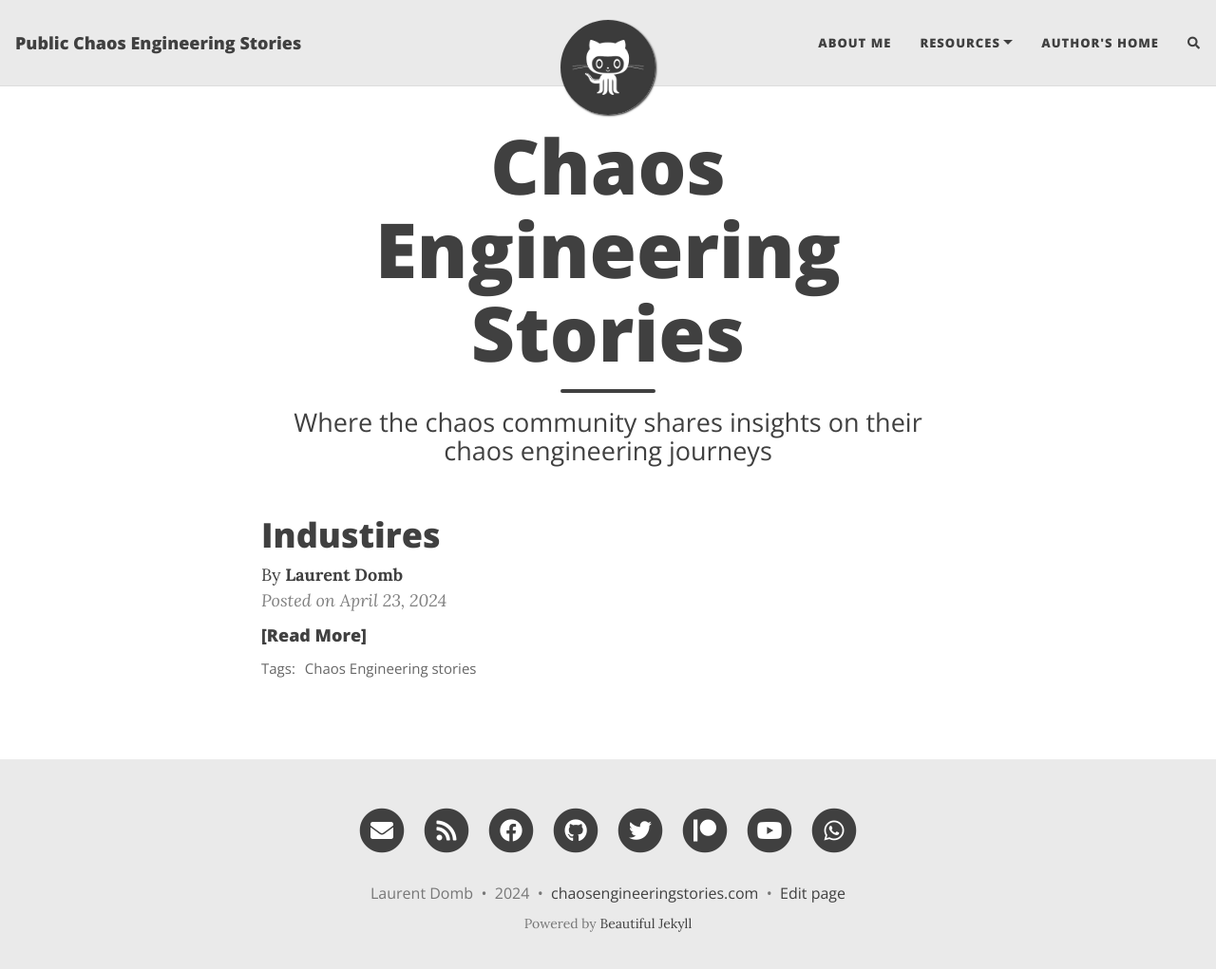
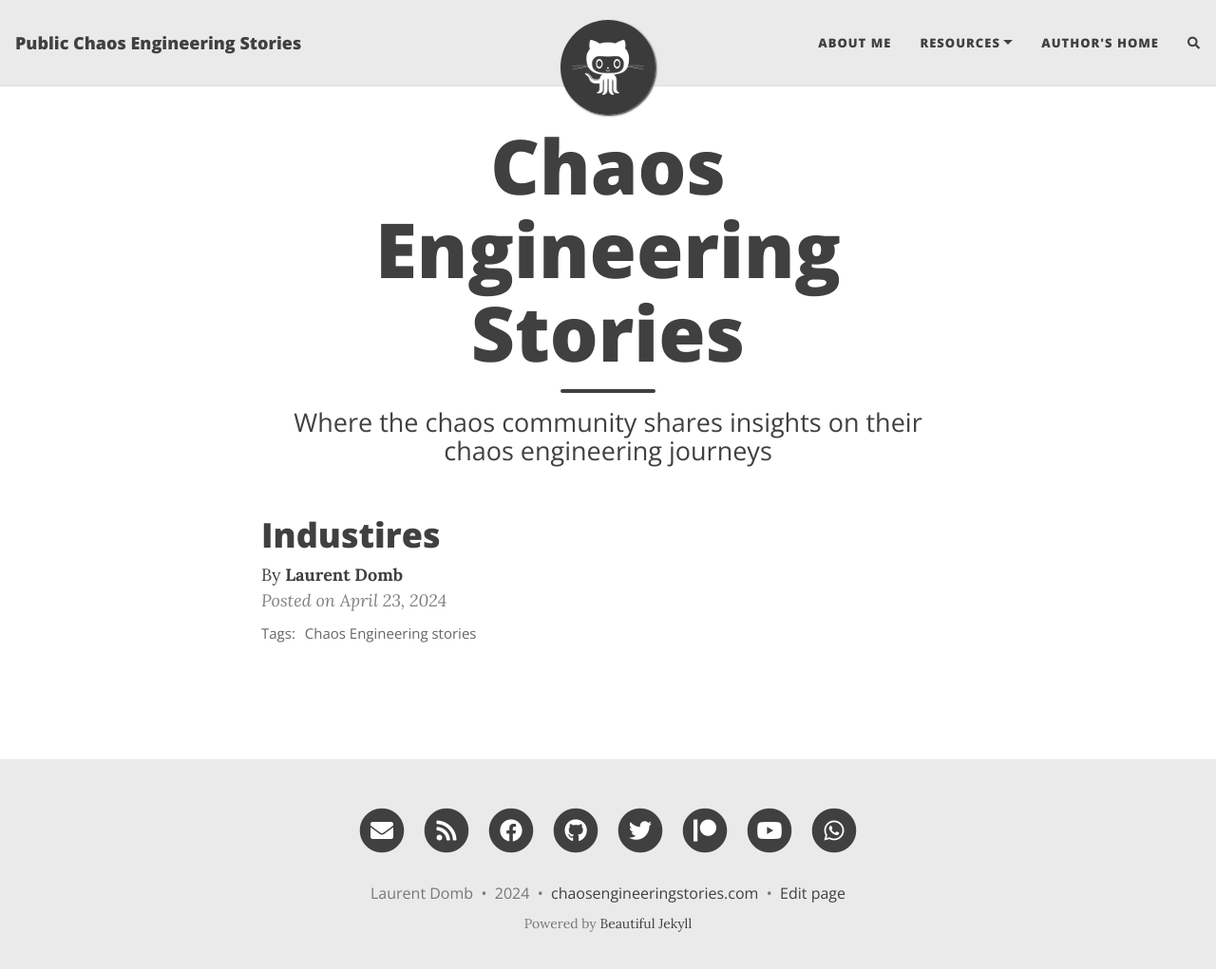
Before and after one commit to ldomb/ldomb.github.io, a Jekyll site: the page built from index.html, in a window 1280 px wide and 1034 px high. Shown: the top 1021 px of the window at 95% size. Built offline with Jekyll 4.4.1, drawn with Linux system fonts in a browser that asks for light colours; nearby versions of some CDN libraries; the list of posts is cut into pages by our own code; comment, search, counter and statistics services are not loaded.

Commit message:
set excerpt to false

```diff
--- a/_config.yml
+++ b/_config.yml
@@ -109,7 +109,7 @@ title-on-all-pages: true
 excerpt_length: 100000
 
 # Whether or not to show an excerpt for every blog post in the feed page
-feed_show_excerpt: true
+feed_show_excerpt: false
 
 # Whether or not to show a list of tags below each post preview in the feed page
 feed_show_tags: true
```
